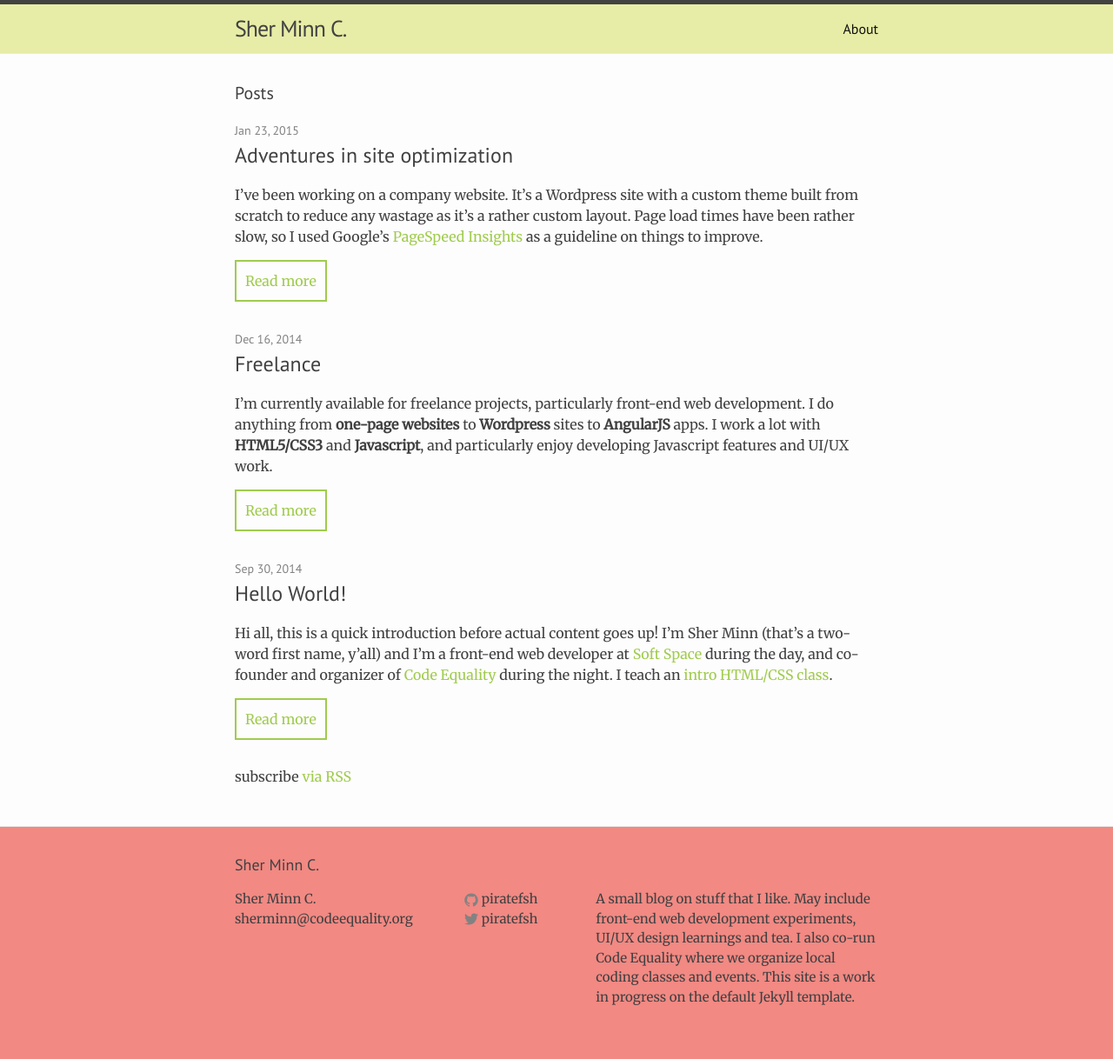
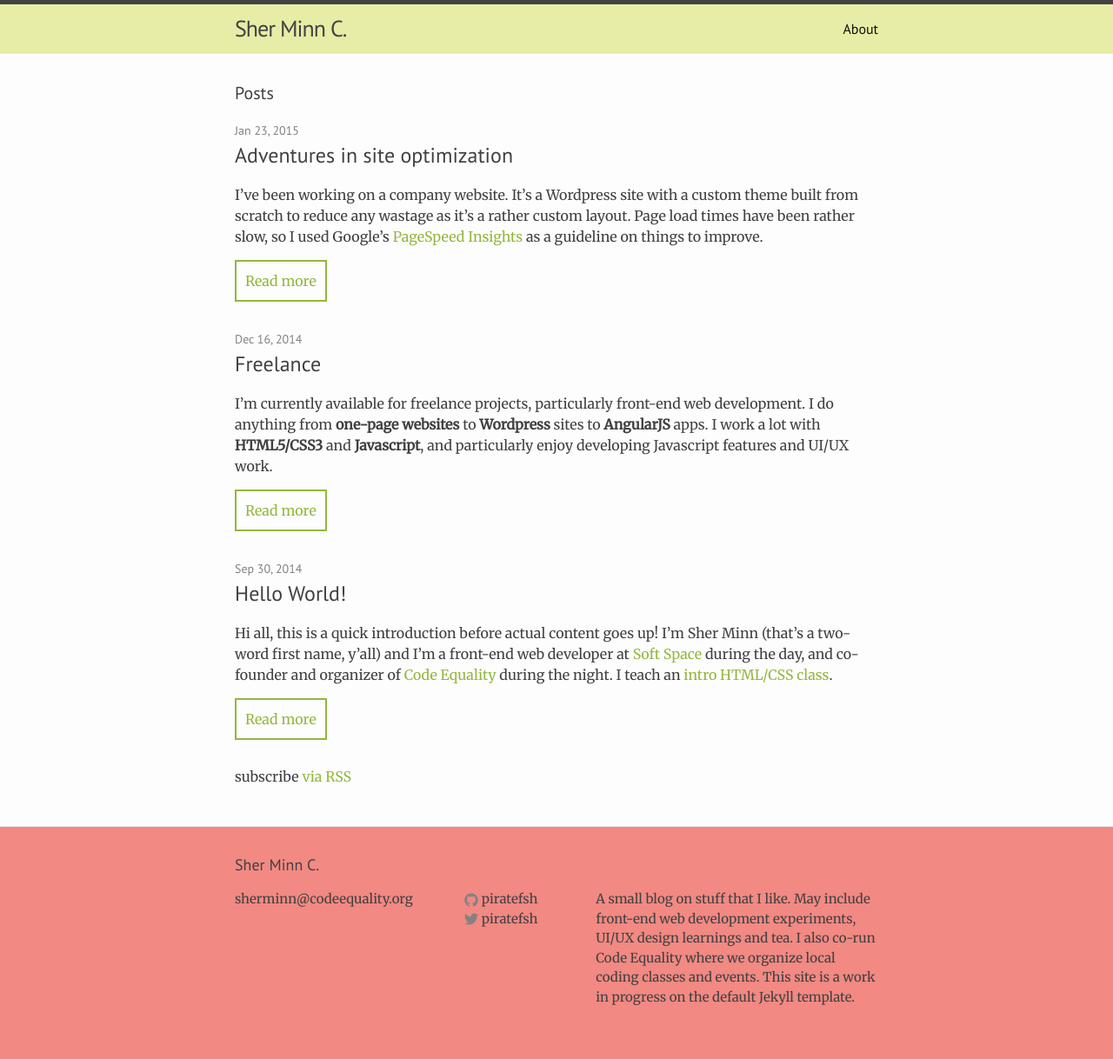
Before and after one commit to piratefsh/piratefsh.github.io, a Jekyll site: the page built from index.html, in a window 1280 px wide. Shown: the whole page at 87% size. Built offline with Jekyll 4.4.1, drawn with Linux system fonts in a browser that asks for light colours; comment, search, counter and statistics services are not loaded.

Commit message:
Tweak colors

```diff
--- a/_includes/footer.html
+++ b/_includes/footer.html
@@ -7,7 +7,6 @@
     <div class="footer-col-wrapper">
       <div class="footer-col  footer-col-1">
         <ul class="contact-list">
-          <li>{{ site.title }}</li>
           <li><a href="mailto:{{ site.email }}">{{ site.email }}</a></li>
         </ul>
       </div>
--- a/css/style.sass
+++ b/css/style.sass
@@ -8,7 +8,7 @@
 $body-text-color: #404041
 
 // Colors
-$color-primary: #a0cb4e
+$color-primary: #93b73d
 $color-primary-light: #e7eca6
 $color-secondary: #f28983
 
```
